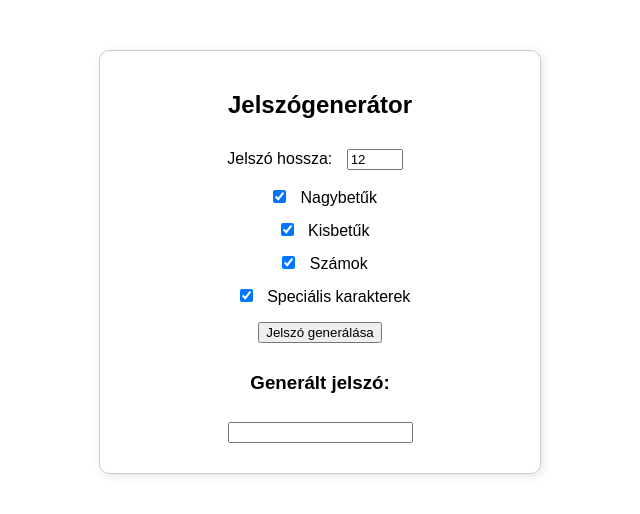
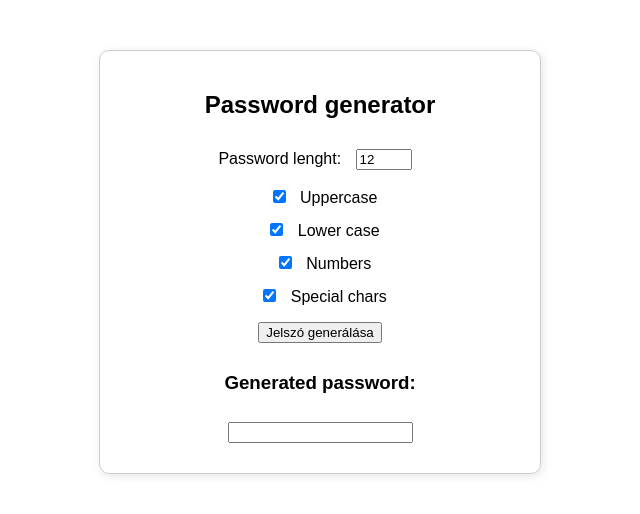
Before and after one commit to barnabasnagy22/Password-generator, a plain HTML site: page index.html in a window 1280 px wide. Shown: the whole page, without its empty margins (320-960 px from the left). Drawn offline with Linux system fonts and the light colour scheme.

Commit message:
Language edit

```diff
--- a/index.html
+++ b/index.html
@@ -1,27 +1,27 @@
 <!DOCTYPE html>
-<html lang="hu">
+<html lang="en">
 <head>
     <meta charset="UTF-8">
     <meta name="viewport" content="width=device-width, initial-scale=1.0">
-    <title>Jelszógenerátor</title>
+    <title>Password generator</title>
     <link rel="stylesheet" href="style.css">
 </head>
 <body>
 
 <div class="container">
-    <h2>Jelszógenerátor</h2>
+    <h2>Password generator</h2>
 
-    <label for="length">Jelszó hossza:</label>
+    <label for="length">Password lenght:</label>
     <input type="number" id="length" value="12" min="4" max="30"><br>
 
-    <input type="checkbox" id="uppercase" checked> <label for="uppercase">Nagybetűk</label><br>
-    <input type="checkbox" id="lowercase" checked> <label for="lowercase">Kisbetűk</label><br>
-    <input type="checkbox" id="numbers" checked> <label for="numbers">Számok</label><br>
-    <input type="checkbox" id="symbols" checked> <label for="symbols">Speciális karakterek</label><br>
+    <input type="checkbox" id="uppercase" checked> <label for="uppercase">Uppercase</label><br>
+    <input type="checkbox" id="lowercase" checked> <label for="lowercase">Lower case</label><br>
+    <input type="checkbox" id="numbers" checked> <label for="numbers">Numbers</label><br>
+    <input type="checkbox" id="symbols" checked> <label for="symbols">Special chars</label><br>
 
     <button onclick="generatePassword()">Jelszó generálása</button>
 
-    <h3>Generált jelszó:</h3>
+    <h3>Generated password:</h3>
     <input type="text" id="password" readonly>
 </div>
 
```
